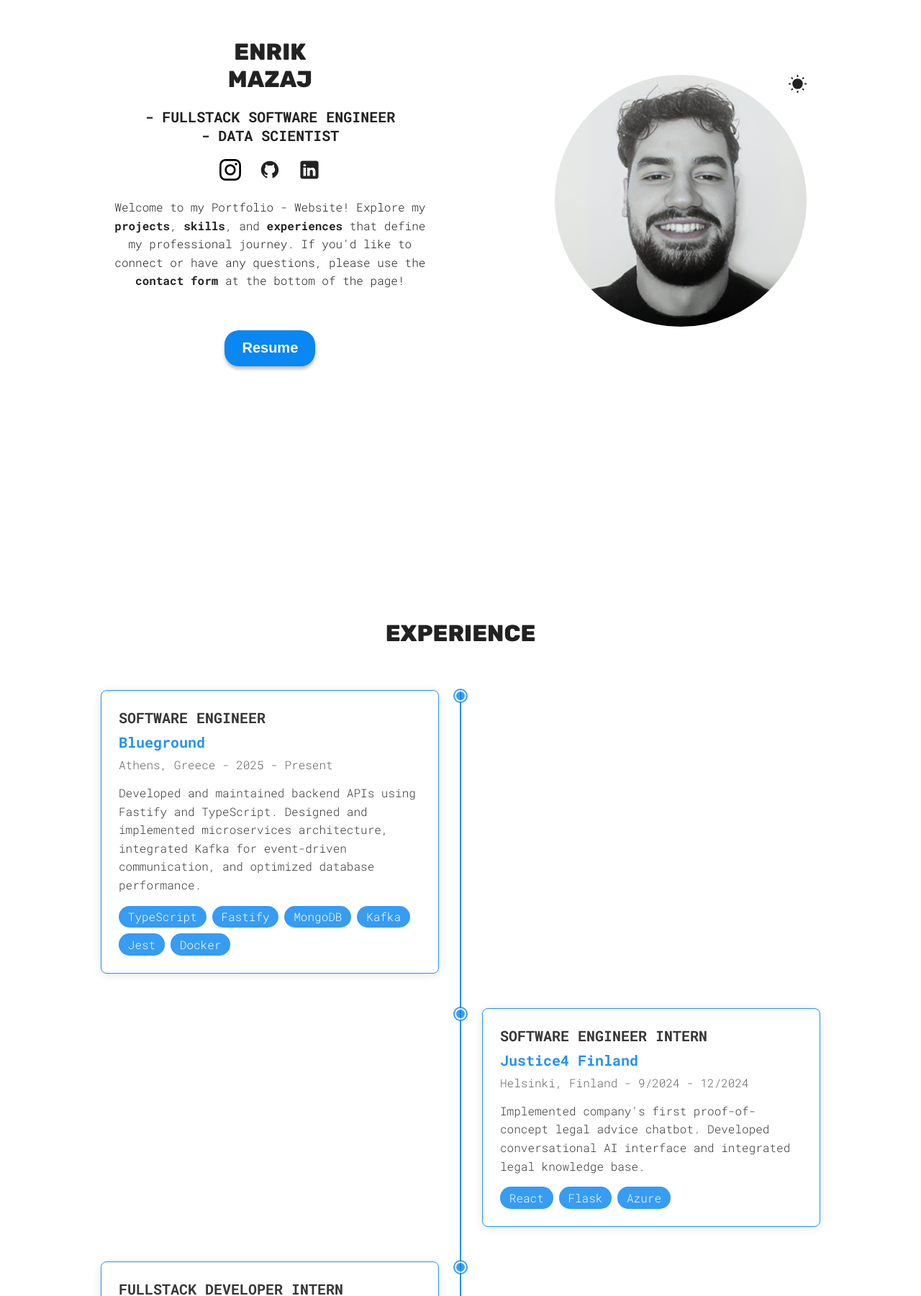
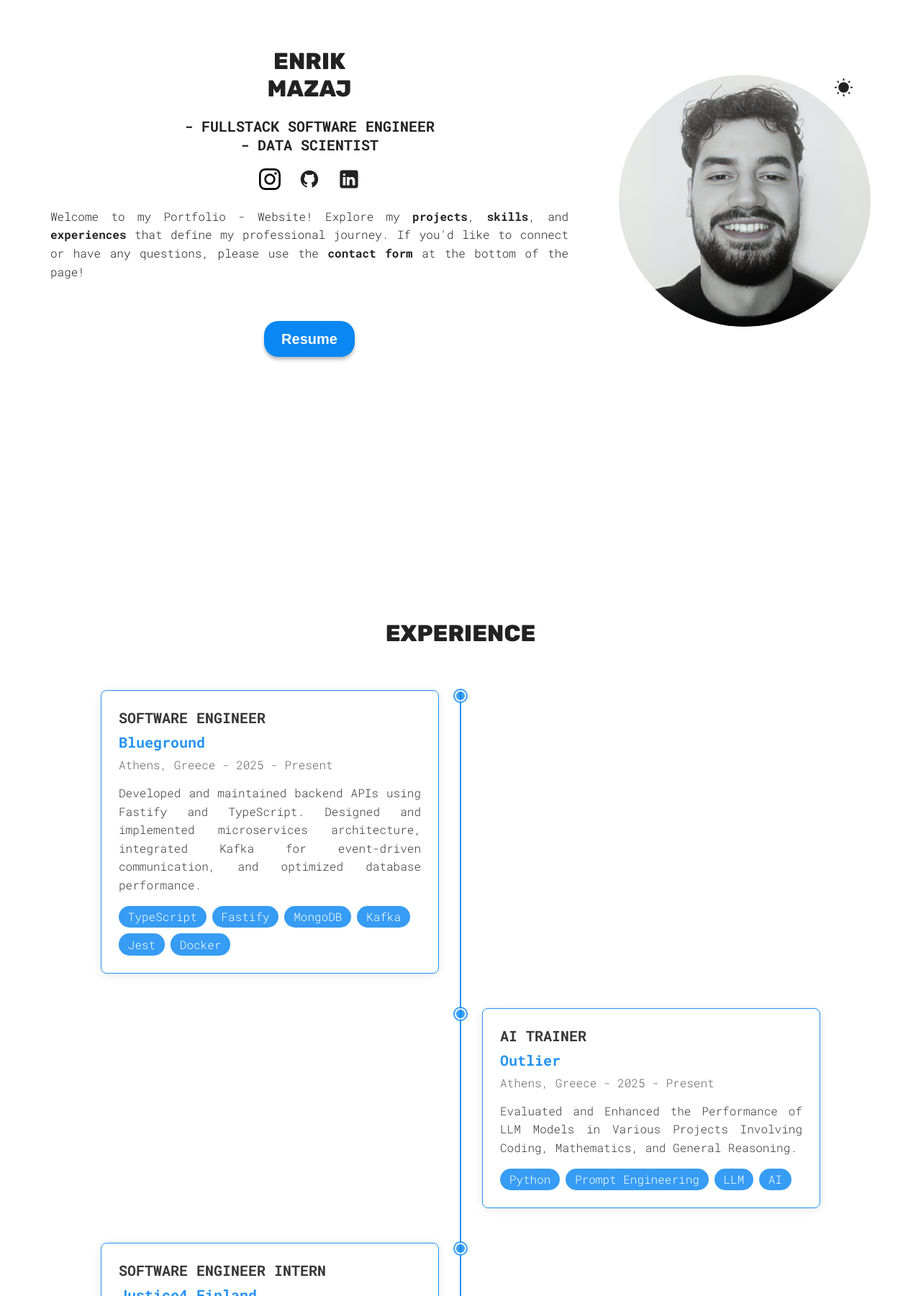
Before and after one commit to EnrikMazaj/My_Portfolio, a React (Vite) app: page / in a window 1280 px wide. Shown: the part 119-1920 px from the top of the page at 72% size. Built offline with nearby package versions, Linux system fonts and the light colour scheme.

Commit message:
Updates and small ui fixes

```diff
--- a/src/sections/Experience/Experience.css
+++ b/src/sections/Experience/Experience.css
@@ -117,6 +117,11 @@
   font-family: "Roboto Mono", monospace;
   font-size: 14px;
   font-weight: 300;
+  max-width: 75ch;
+  text-align: justify;
+  word-wrap: break-word;
+  margin-left: auto;
+  margin-right: auto;
 }
 
 .technologies {
--- a/src/sections/Experience/Experience.jsx
+++ b/src/sections/Experience/Experience.jsx
@@ -1,4 +1,3 @@
-import React from 'react';
 import './Experience.css';
 
 const Experience = () => {
@@ -10,6 +9,14 @@ const Experience = () => {
       period: "2025 - Present",
       description: "Developed and maintained backend APIs using Fastify and TypeScript. Designed and implemented microservices architecture, integrated Kafka for event-driven communication, and optimized database performance.",
       technologies: ["TypeScript", "Fastify", "MongoDB", "Kafka", "Jest", "Docker"]
+    },
+     {
+      title: "AI Trainer",
+      company: "Outlier",
+      location: "Athens, Greece",
+      period: "2025 - Present",
+      description: "Evaluated and Enhanced the Performance of LLM Models in Various Projects Involving Coding, Mathematics, and General Reasoning.",
+      technologies: ["Python", "Prompt Engineering", "LLM", "AI"]
     },
     {
       title: "Software Engineer Intern",
--- a/src/sections/Footer/Footer.jsx
+++ b/src/sections/Footer/Footer.jsx
@@ -1,9 +1,10 @@
 import styles from './FooterStyles.module.css'
 
 function Footer() {
+  const currentYear = new Date().getFullYear();
   return (
     <section id='footer' className={styles.container}>
-      <p>&#9426; 2024 Enrik Mazaj. <br></br>
+      <p>&#9426; {currentYear} Enrik Mazaj. <br></br>
       All Rights Reserved</p>
     </section>
   )
--- a/src/sections/Hero/HeroStyles.module.css
+++ b/src/sections/Hero/HeroStyles.module.css
@@ -6,6 +6,7 @@
     text-align: center;
     height: 100dvh;
     min-height: 500px;
+    padding: 0 20px;
 
     .hero {
       max-width: 200px;
@@ -63,16 +64,20 @@
 
   .colorMode {
     position: absolute;
-    right: 0;
+    right: 20px;
     width: 25px;
+    padding: 5px;
   }
 
   .colorMode:hover {
     cursor: pointer;
   }
 
-  p {
+  .description {
     max-width: 45ch;
+    margin: 0 auto;
+    text-align: center;
+    align-self: center;
   }
 
   .info {
--- a/src/sections/Skills/Skills.jsx
+++ b/src/sections/Skills/Skills.jsx
@@ -18,6 +18,7 @@ function Skills() {
   <SkillList src={checkMarkIcon} skill="HTML" />
   <SkillList src={checkMarkIcon} skill="CSS" />
   <SkillList src={checkMarkIcon} skill="JavaScript" />
+  <SkillList src={checkMarkIcon} skill="Typescript" />
   <SkillList src={checkMarkIcon} skill="Python" />
   <SkillList src={checkMarkIcon} skill="C, C++" />
 </div>
@@ -28,31 +29,30 @@ function Skills() {
   <SkillList src={checkMarkIcon} skill="React.js" />
   <SkillList src={checkMarkIcon} skill="Node.js" />
   <SkillList src={checkMarkIcon} skill="Tailwind CSS" />
+  <SkillList src={checkMarkIcon} skill="Express" />
+  <SkillList src={checkMarkIcon} skill="Fastify" />
 </div>
 <hr/>
-
-<h3>Cloud and Deployment</h3>
-<div className={styles.skillList}>
-  <SkillList src={checkMarkIcon} skill="Azure" />
-  <SkillList src={checkMarkIcon} skill="Google Colab" />
-  <SkillList src={checkMarkIcon} skill="Vercel" />
-</div>
-<hr />
 
 <h3>Databases and ORMs</h3>
 <div className={styles.skillList}>
   <SkillList src={checkMarkIcon} skill="MySQL" />
   <SkillList src={checkMarkIcon} skill="PostgreSQL" />
+  <SkillList src={checkMarkIcon} skill="MongoDB" />
   <SkillList src={checkMarkIcon} skill="Prisma, Supabase" />
 </div>
 <hr />
 
 <h3>Tools and Platforms</h3>
 <div className={styles.skillList}>
-  <SkillList src={checkMarkIcon} skill="Git" />
+  <SkillList src={checkMarkIcon} skill="Git Actions" />
+  <SkillList src={checkMarkIcon} skill="Kafka" />
+  <SkillList src={checkMarkIcon} skill="BullMq" />
+  <SkillList src={checkMarkIcon} skill="Docker" />
   <SkillList src={checkMarkIcon} skill="Slack" />
   <SkillList src={checkMarkIcon} skill="Trello" />
   <SkillList src={checkMarkIcon} skill="Swagger" />
+  <SkillList src={checkMarkIcon} skill="Jira" />
 </div>
 
 
```
